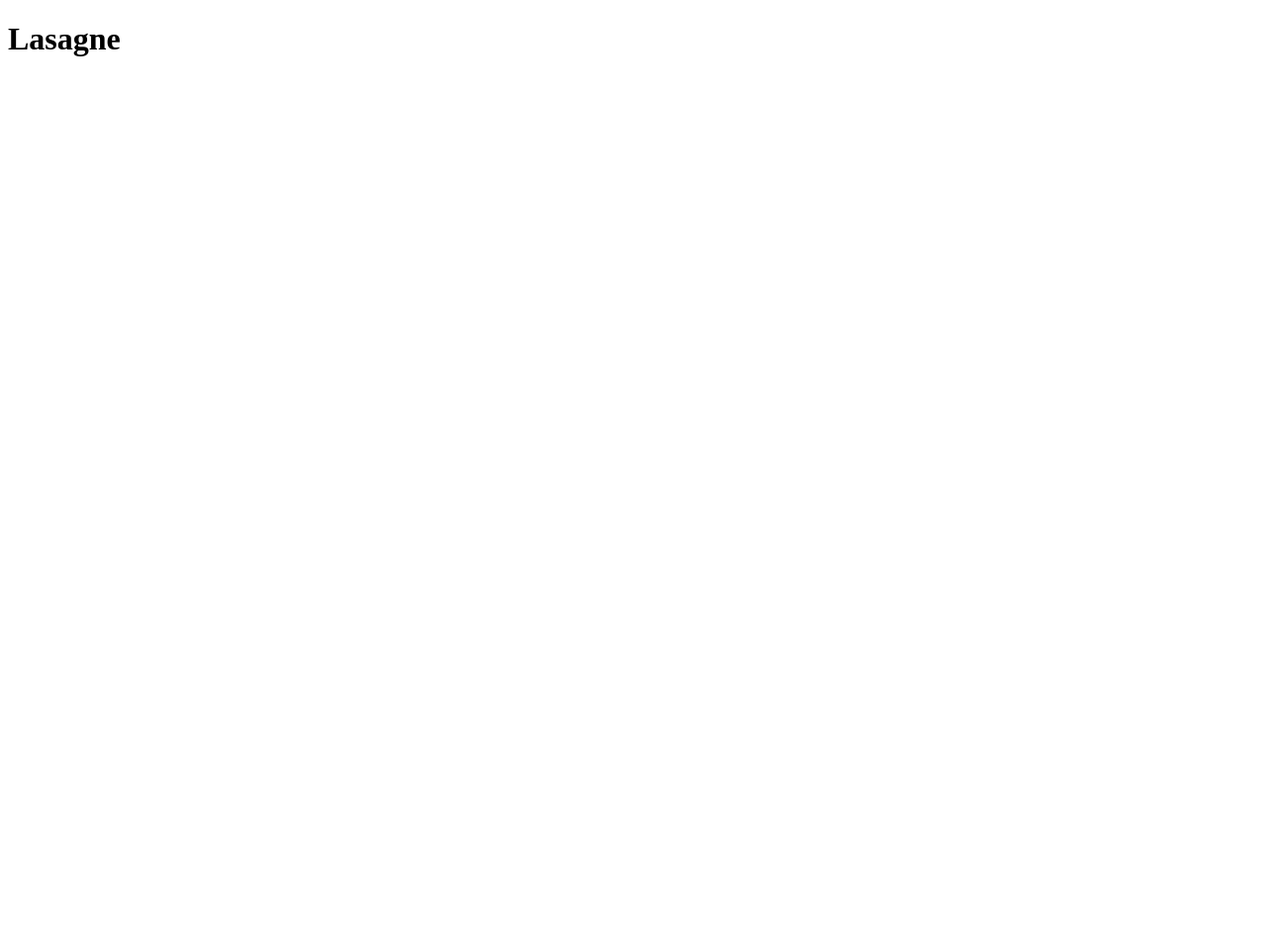
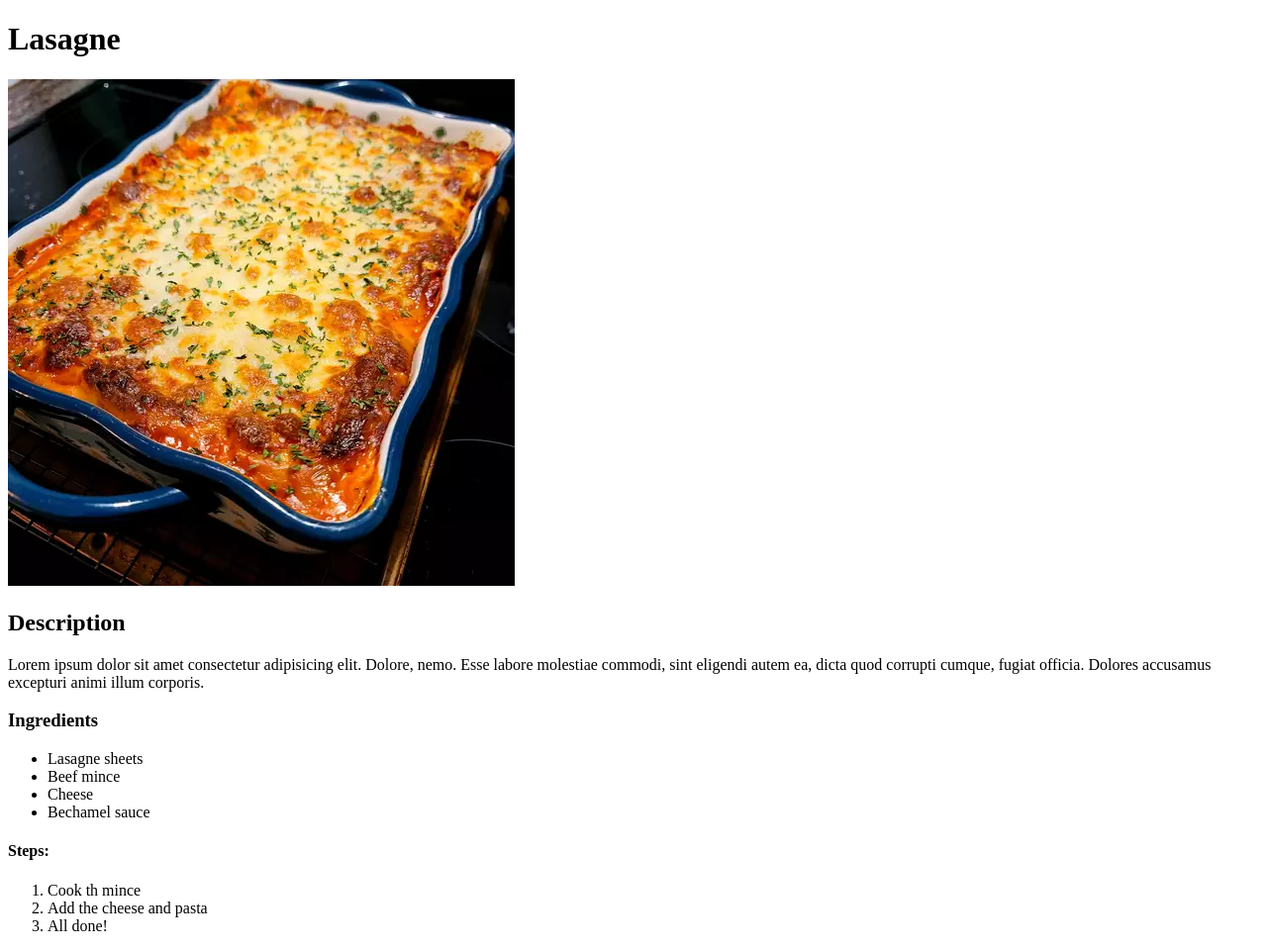
Before and after one commit to danielbirch/odin-recipes, a plain HTML site: page recipes/lasagne.html in a window 1280 px wide. Shown: the whole page at 99% size. Before the commit the page ends 800 px from the top, so only its background shows below. Drawn offline with Linux system fonts and the light colour scheme.

Commit message:
Add ingredients and steps for the recipe

```diff
--- a/recipes/lasagne.html
+++ b/recipes/lasagne.html
@@ -8,5 +8,21 @@
 </head>
 <body>
     <h1>Lasagne</h1>
+    <img src="lasagne.webp">
+    <h2>Description</h2>
+    <p>Lorem ipsum dolor sit amet consectetur adipisicing elit. Dolore, nemo. Esse labore molestiae commodi, sint eligendi autem ea, dicta quod corrupti cumque, fugiat officia. Dolores accusamus excepturi animi illum corporis.</p>
+    <h3>Ingredients</h3>
+    <ul>
+        <li>Lasagne sheets</li>
+        <li>Beef mince</li>
+        <li>Cheese</li>
+        <li>Bechamel sauce</li>
+    </ul>
+    <h4>Steps:</h4>
+    <ol>
+        <li>Cook th mince</li>
+        <li>Add the cheese and pasta</li>
+        <li>All done!</li>
+    </ol>
 </body>
 </html>
```
Also changed, not shown: index.html (+1 -1 lines), recipes/lasagne.webp (added).
